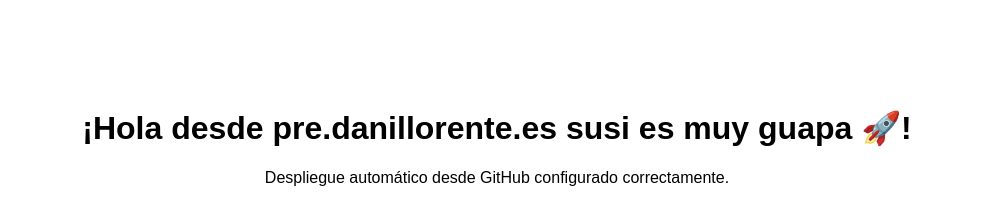
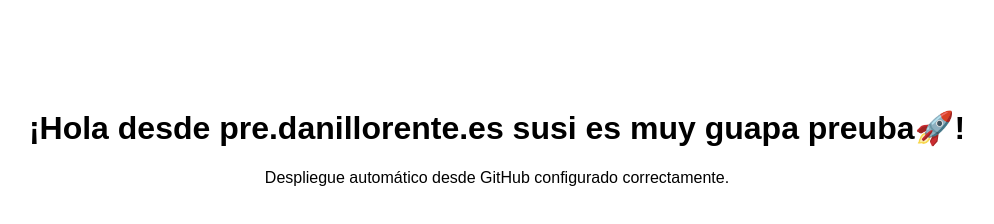
Before and after one commit to dani-llorente/danillorente-web, a plain HTML site: page index.html in a window 1280 px wide. Shown: the whole page, without its empty margins (143-1137 px from the left). Drawn offline with Linux system fonts and the light colour scheme.

Commit message:
Update index.html

```diff
--- a/index.html
+++ b/index.html
@@ -5,7 +5,7 @@
   <title>Prueba de despliegue</title>
 </head>
 <body style="font-family: sans-serif; text-align: center; padding-top: 5rem;">
-  <h1>¡Hola desde pre.danillorente.es susi es muy guapa 🚀!</h1>
+  <h1>¡Hola desde pre.danillorente.es susi es muy guapa  preuba🚀!</h1>
   <p>Despliegue automático desde GitHub configurado correctamente.</p>
 </body>
 </html>
```
